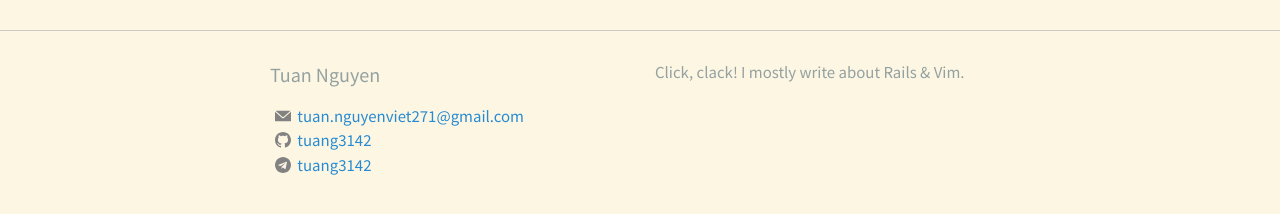
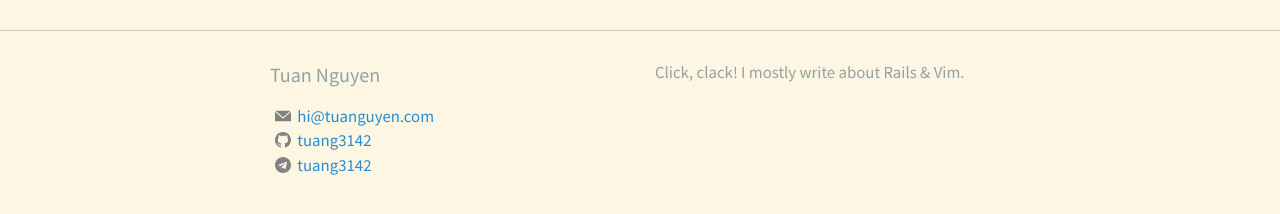
Before and after one commit to tuang3142/me, a Jekyll site: the page built from headers/about.md, in a window 1280 px wide. Shown: the part 664-878 px from the top of the page. Built offline with Jekyll 4.4.1, drawn with Linux system fonts in a browser that asks for light colours.

Commit message:
Update email

```diff
--- a/_config.yml
+++ b/_config.yml
@@ -1,7 +1,9 @@
 title: Tuan Nguyen
 author:
   name: Tuan Nguyen
-  email: tuan.nguyenviet271@gmail.com
+  email: hi@tuanguyen.com
+  telegram: tuang3142
+  github: tuang3142
 description: > # this means to ignore newlines until "show_excerpts:"
   Click, clack! I mostly write about Rails & Vim.
 
--- a/headers/about.md
+++ b/headers/about.md
@@ -11,6 +11,6 @@ Currently, I am with [Remitano](https://remitano.com), where I build software fo
 
 In my free time, I enjoy [contributing](/feed/) to open-source projects, fantasizing about [good keyboards](need a link), and click clacking about Rails & Vim (thus the blog you're reading).
 
-I prefer [email](mailto:tuan.nguyenviet271@gmail.com) for a more formal conversation, but you can also drop me a quick message via [telegram](https://t.me/tuang3142). If you're feeling extremely charitable, follow me on [GitHub](https://github.com/tuang3142/).
+I prefer [email](mailto:{{ site.author.email }}) for a more formal conversation, but you can also drop me a quick message via [telegram](https://t.me/{{ site.author.telegram }}). If you're feeling extremely charitable, follow me on [GitHub](https://github.com/{{ site.author.github }}/).
 
 My CV is available for download [here](../TuanNguyen-Resume.pdf).
```
